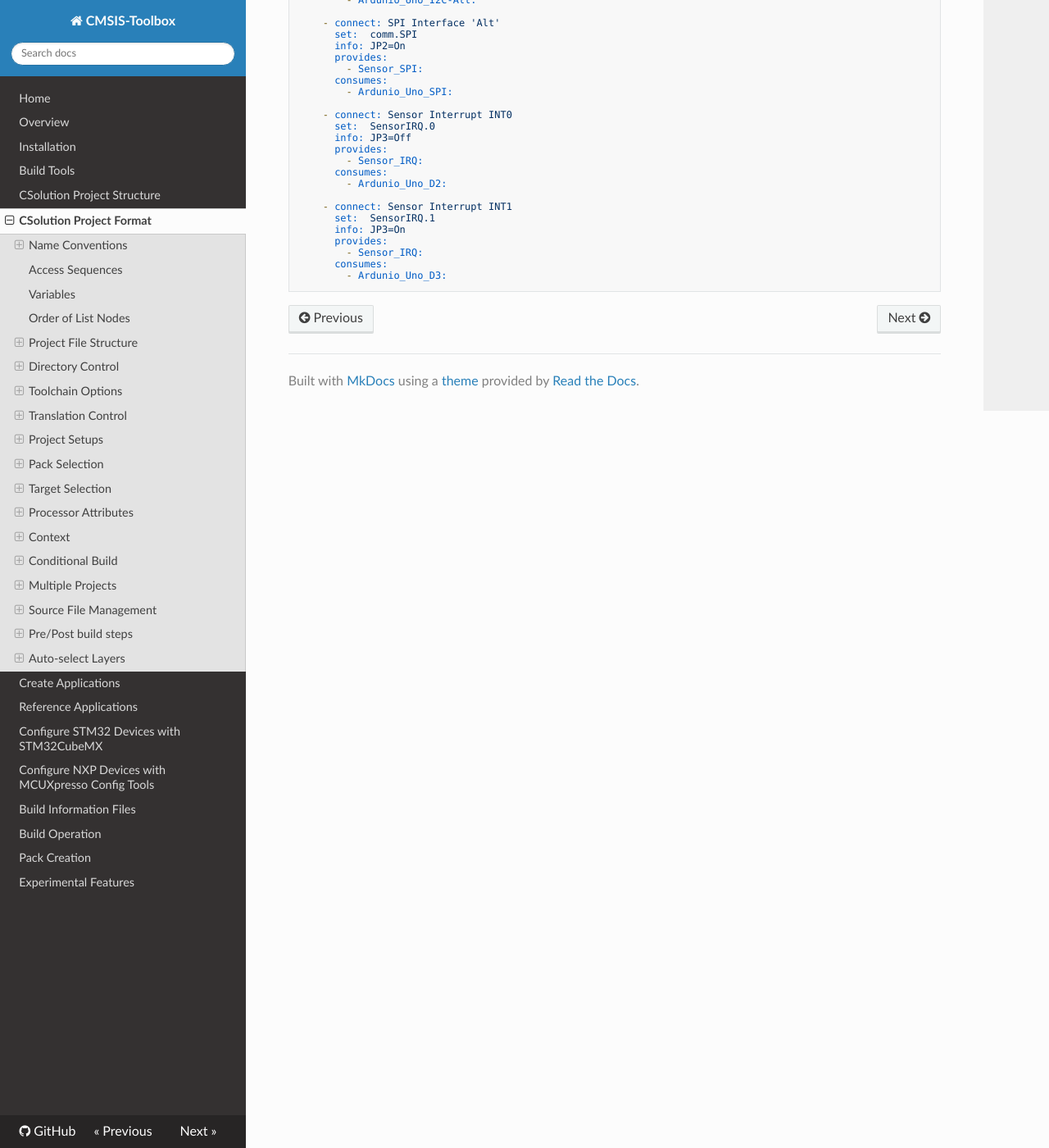
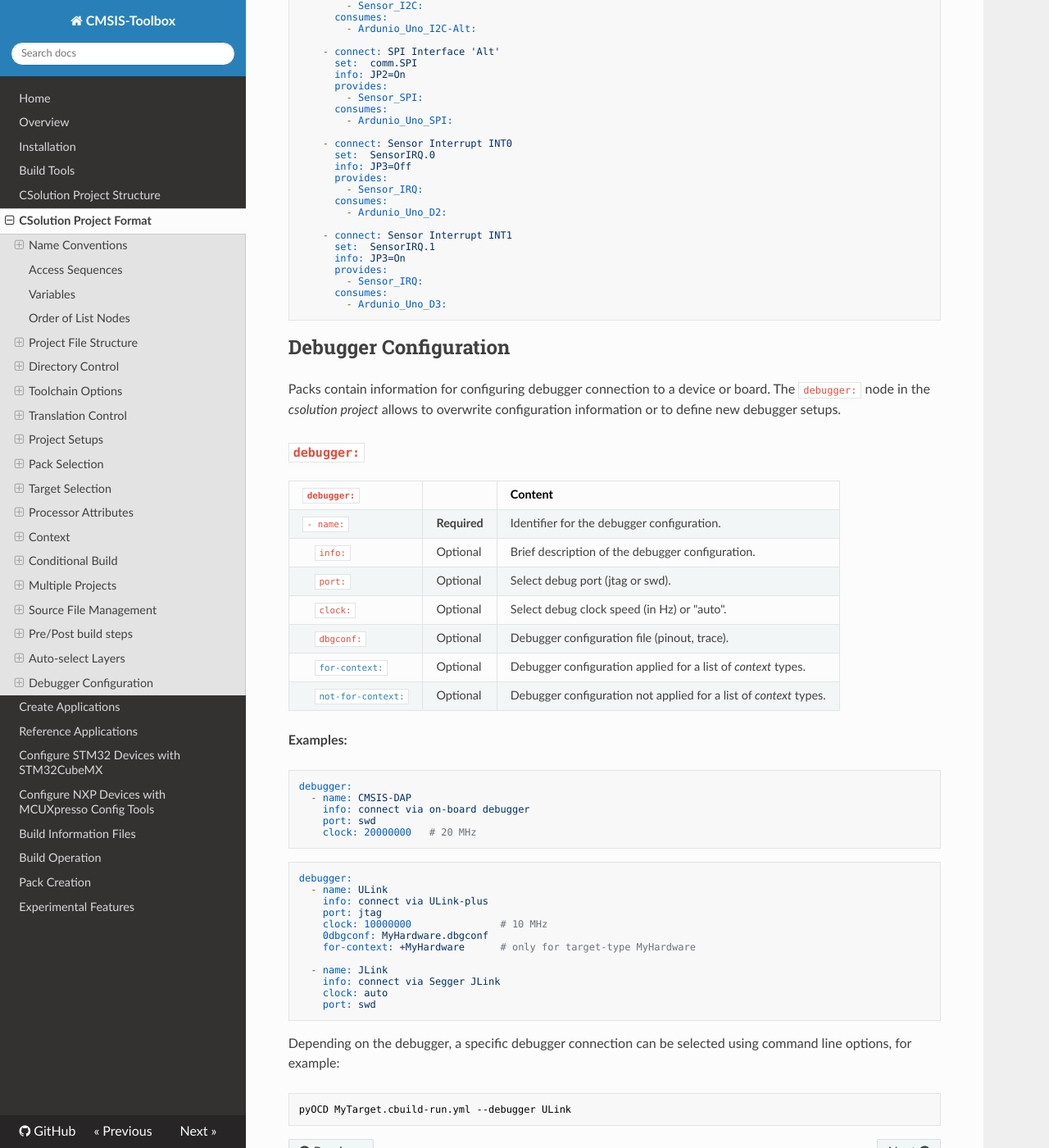
Before and after one commit to Open-CMSIS-Pack/cmsis-toolbox, an MkDocs documentation site: the page built from docs/YML-Input-Format.md, in a window 1280 px wide and 1400 px high, scrolled down 51176 px. Shown: the whole window at 82% size. Built offline with MkDocs 1.6.1, drawn with Linux system fonts in a browser that asks for light colours; nearby versions of some CDN libraries; some of the changed text lies outside the part shown.

Commit message:
Added `debugger:` node to csolution project file

````diff
--- a/docs/YML-Input-Format.md
+++ b/docs/YML-Input-Format.md
@@ -427,6 +427,7 @@ The `solution:` node is the start of a `*.csolution.yml` file that collects rela
 &nbsp;&nbsp;&nbsp; [`build-types:`](#build-types)    |  Optional  | List of build-types (i.e. Release, Debug, Test).
 &nbsp;&nbsp;&nbsp; [`projects:`](#projects)          |**Required**| List of projects that belong to the solution.
 &nbsp;&nbsp;&nbsp; [`executes:`](#executes)          |  Optional  | Additional pre or post build steps using external tools.
+&nbsp;&nbsp;&nbsp; [`debugger:`](#debugger)          |  Optional  | Defines parameters for a debugger connection.
 
 **Example:**
 
@@ -2182,3 +2183,51 @@ This sensor shield layer provides a set of interfaces that are configurable.
       consumes:
         - Ardunio_Uno_D3:
 ```
+
+## Debugger Configuration
+
+Packs contain information for configuring debugger connection to a device or board. The `debugger:` node in the *csolution project* allows
+to overwrite configuration information or to define new debugger setups.
+
+### `debugger:`
+
+`debugger:`                                               |             | Content
+:---------------------------------------------------------|-------------|:------------------------------------
+`- name:`                                                 |**Required** | Identifier for the debugger configuration.
+&nbsp;&nbsp;&nbsp; `info:`                                |  Optional   | Brief description of the debugger configuration.
+&nbsp;&nbsp;&nbsp; `port:`                                |  Optional   | Select debug port (jtag or swd).
+&nbsp;&nbsp;&nbsp; `clock:`                               |  Optional   | Select debug clock speed (in Hz) or "auto".
+&nbsp;&nbsp;&nbsp; `dbgconf:`                             |  Optional   | Debugger configuration file (pinout, trace).
+&nbsp;&nbsp;&nbsp; [`for-context:`](#for-context)         |  Optional   | Debugger configuration applied for a list of *context* types.
+&nbsp;&nbsp;&nbsp; [`not-for-context:`](#not-for-context) |  Optional   | Debugger configuration not applied for a list of *context* types.
+
+**Examples:**
+
+```yml
+debugger:
+  - name: CMSIS-DAP
+    info: connect via on-board debugger
+    port: swd
+    clock: 20000000   # 20 MHz
+```
+
+```yml
+debugger:
+  - name: ULink
+    info: connect via ULink-plus
+    port: jtag
+    clock: 10000000               # 10 MHz
+    0dbgconf: MyHardware.dbgconf
+    for-context: +MyHardware      # only for target-type MyHardware
+
+  - name: JLink
+    info: connect via Segger JLink
+    clock: auto
+    port: swd
+```
+
+Depending on the debugger, a specific debugger connection can be selected using command line options, for example:
+
+```bash
+pyOCD MyTarget.cbuild-run.yml --debugger ULink
+```
````
